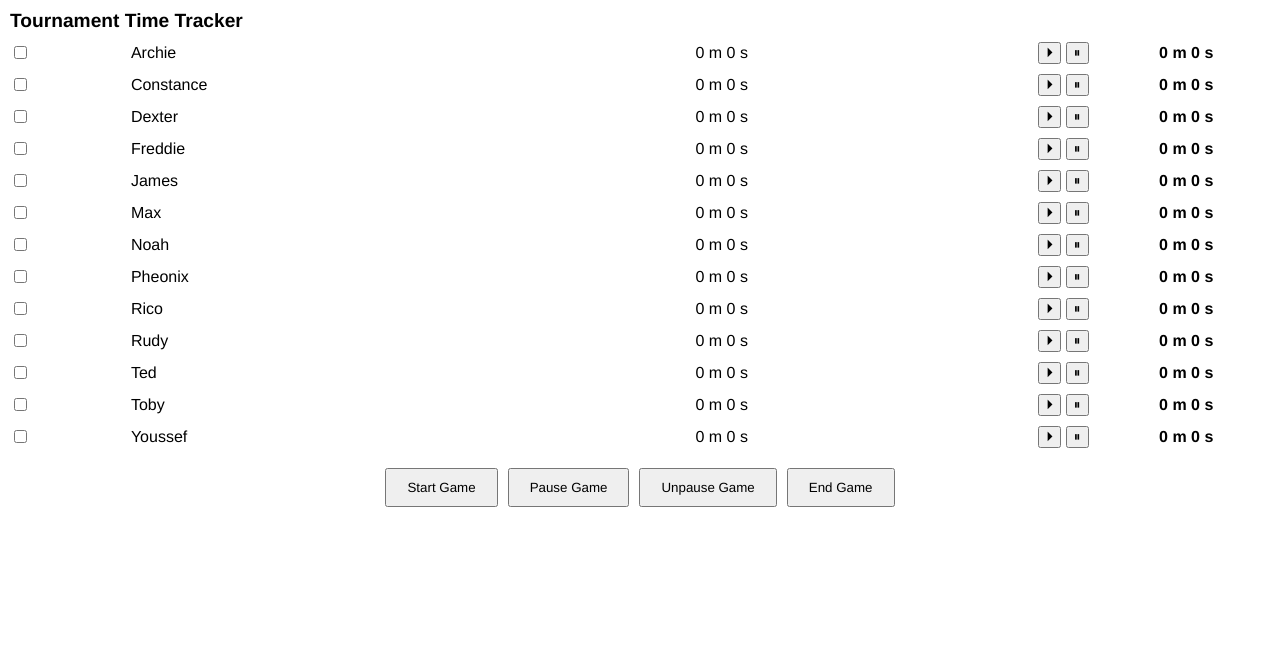
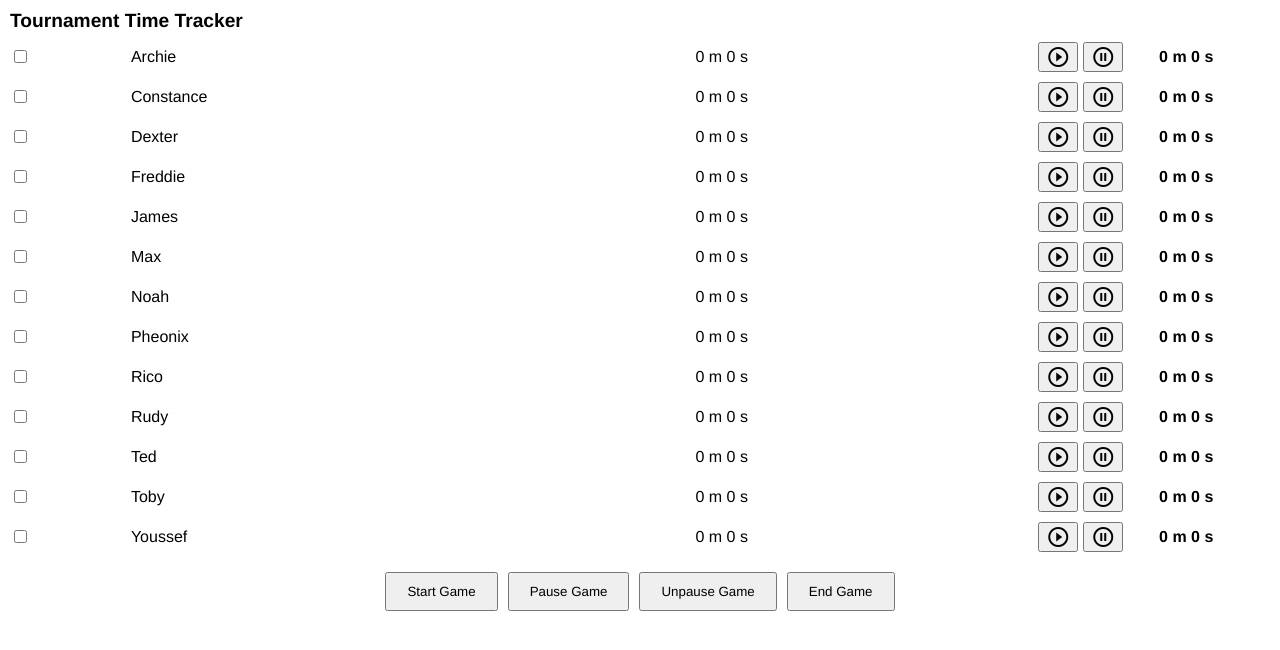
Before and after one commit to woleuntem/woleuntem.github.io, a plain HTML site: page index.html in a window 1280 px wide. Drawn offline with Linux system fonts and the light colour scheme.

Commit message:
initial commit

```diff
--- a/index.html
+++ b/index.html
@@ -4,6 +4,8 @@
 <head>
   <title>WTB Time Tracker</title>
   <meta name="viewport" content="width=device-width, initial-scale=1.0">
+  <meta http-equiv="Content-Type" content="text/html; charset=ISO-8859-8">
+  <link href="https://fonts.googleapis.com/icon?family=Material+Icons" rel="stylesheet">
   <style>
     * {
       box-sizing: border-box;
@@ -84,8 +86,8 @@
       <div class="player-name"></div>
       <div class="timer"></div>
       <div class="controls">
-        <button>&#9205;</button>
-        <button>&#9208;</button>
+        <button class="material-icons">play_circle_outline</button>
+        <button class="material-icons">pause_circle_outline</button>
       </div>
       <div class="total-time">0 m 0 s</div>
     </div>
```
